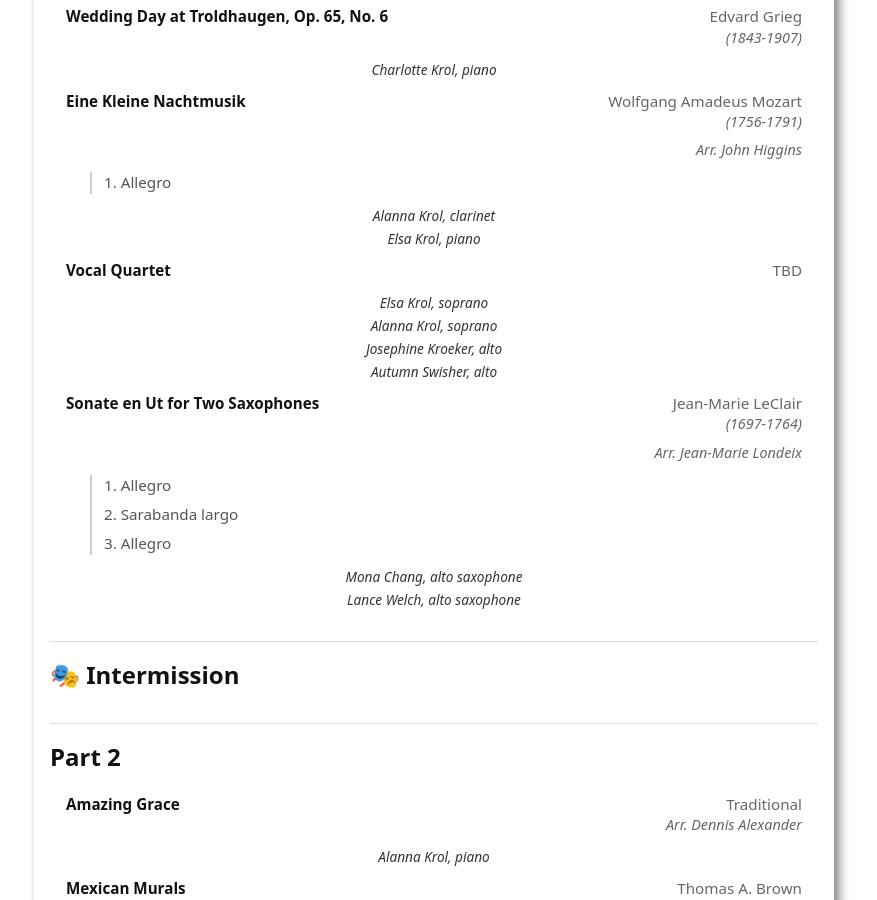
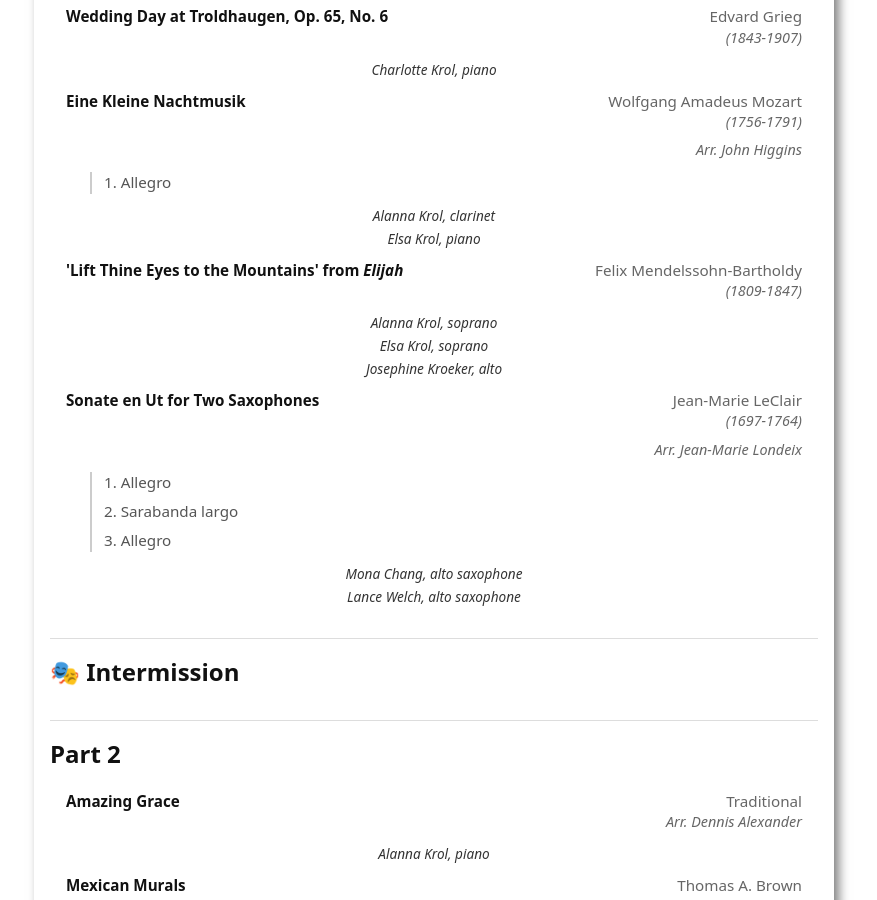
Before and after one commit to KurtKroeker/csehy-fundraising, a Jekyll site: the page built from program.md, in a window 1280 px wide and 900 px high, scrolled down 608 px. Shown: the whole window, without its empty margins (206-1083 px from the left). Built offline with Jekyll 4.4.1, drawn with Linux system fonts in a browser that asks for light colours.

Commit message:
Update program.yml

```diff
--- a/_data/program.yml
+++ b/_data/program.yml
@@ -41,13 +41,13 @@ sections:
           - "Alanna Krol, clarinet"
           - "Elsa Krol, piano"
 
-      - title: "Vocal Quartet"
-        composer: "TBD"
+      - title: "'Lift Thine Eyes to the Mountains' from <i>Elijah</i>"
+        composer: "Felix Mendelssohn-Bartholdy"
+        dates: "(1809-1847)"
         performers:
+          - "Alanna Krol, soprano"
           - "Elsa Krol, soprano"
-          - "Alanna Krol, soprano"
           - "Josephine Kroeker, alto"
-          - "Autumn Swisher, alto"
 
       - title: "Sonate en Ut for Two Saxophones"
         composer: "Jean-Marie LeClair"
```
